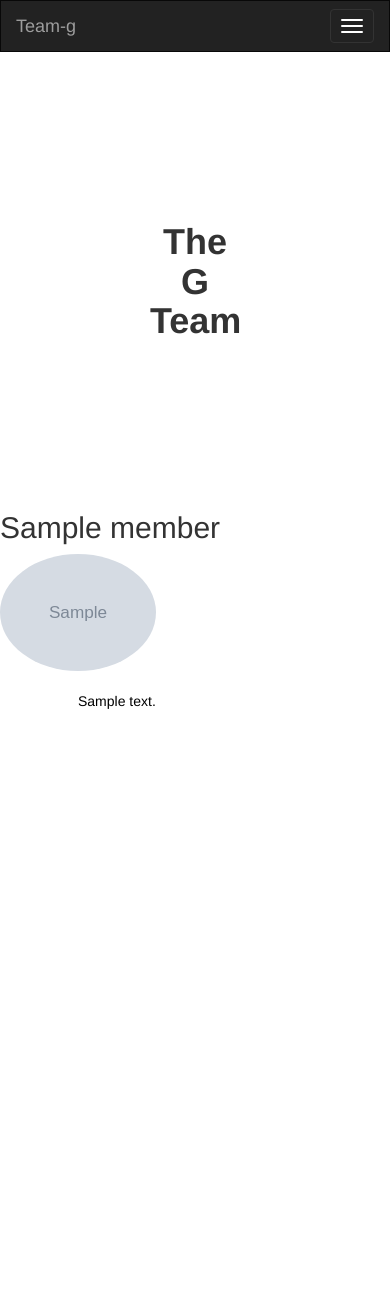
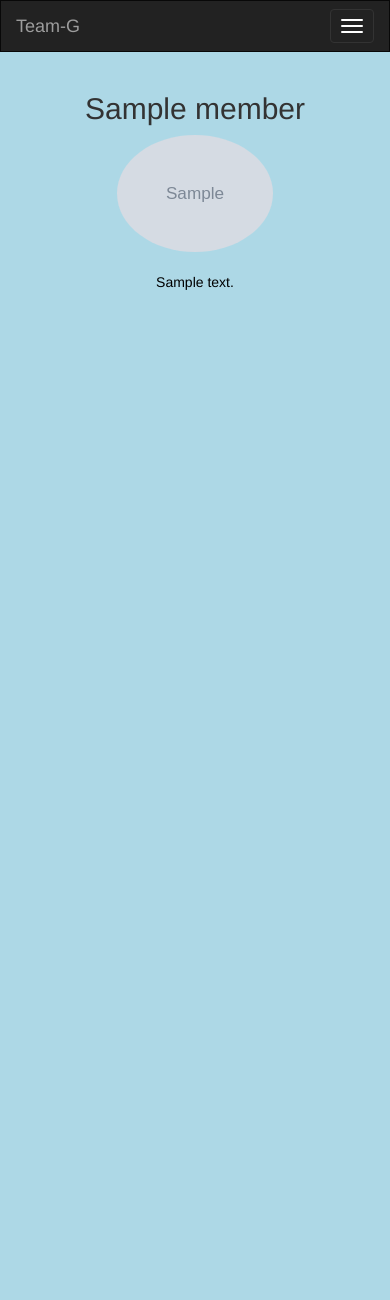
Before and after one commit to shefcodefirstgirls/2018-python-team-g-project, a Flask app: template templates/about.html in a window 390 px wide. Shown: the top 1300 px of the page. Before the commit the page ends 709 px from the top, so only its background shows below. Run offline with Flask 2, Linux system fonts and the light colour scheme; the template is opened without the code that fills it: most values are stand-ins (such as "Sample title", 1, 10 or a date in 2020); grey boxes marked "Sample" are stand-in pictures; some libraries are stand-ins or nearby versions.

Commit message:
fix about page and link css

```diff
--- a/app.py
+++ b/app.py
@@ -1,6 +1,7 @@
 import os
 import tweepy
-#import config #delete before deployment, but need it for local testing
+from graphiql_request import get_profiles
+import config #delete before deployment, but need it for local testing
 
 consumer_key = os.environ["twitter_consumer_key"]
 consumer_secret = os.environ["twitter_consumer_secret"]
@@ -12,16 +13,16 @@
 app = Flask("my_first_app")
 
 @app.route("/")
-def say_hello():
+def home():
     return render_template("index.html")
 
-@app.route("/<name>")
-def say_hello_to(name):
-    return render_template("hello.html", user=name)
+# @app.route("/<name>")
+# def say_hello_to(name):
+#     return render_template("hello.html", user=name)
 
-@app.route("/feedback", methods=["POST"])
-def get_feedback():
-    data = request.values
+# @app.route("/feedback", methods=["POST"])
+# def get_feedback():
+#     data = request.values
 
     return render_template("feedback.html", form_data=data)
 
--- a/static/app.css
+++ b/static/app.css
@@ -1,9 +1,10 @@
 h1 {
   font-family: Arial, sans-serif;
+  background-color: : red;
 }
 
 body {
-  background-color: pink;
+  background-color: lightblue;
 }
 
 nav ul {
@@ -17,3 +18,71 @@
   display: inline;
   margin-right: 20px;
 }
+
+
+/*About*/
+.about-container {
+    display: grid;
+    grid-template-rows: 2fr 2fr;
+    grid-template-columns: 1fr 1fr 1fr;
+    grid-template-areas:
+    "block block1 block2"
+    "block3 block4 block5";
+    grid-auto-columns: 1fr 1fr 1fr;
+    grid-auto-rows: 2fr 2fr;
+}
+
+@media screen and (max-width: 750px) {
+  .about-container {
+    grid-template-columns: repeat(2, 1fr);
+    grid-template-areas:
+    "block block1"
+    "block2 block3"
+    "block4 block5";
+    grid-auto-columns: 1fr 1fr;
+  }
+}
+
+@media screen and (max-width: 500px) {
+  .about-container {
+    grid-template-columns: minmax(220px, 1fr);
+    grid-template-areas:
+    "block"
+    "block1"
+    "block2"
+    "block3"
+    "block4"
+    "block5";
+  }
+}
+
+@supports not (display: grid) {
+  .about-container {
+    margin-bottom: 25px;
+  }
+}
+
+@media screen and (max-width: 500px) {
+  .blocks {
+    flex: 1 1 100%;
+  }
+}
+
+.block {
+  text-align: center;
+}
+
+/* About the site*/
+div.container4 {
+    height: 10em;
+    position: relative }
+div.container4 p {
+    margin: 0;
+    position: absolute;
+    top: 50%;
+    left: 50%;
+    margin-right: -50%;
+    transform: translate(-50%, -50%) }
+
+
+  }
--- a/templates/about.html
+++ b/templates/about.html
@@ -1,9 +1,5 @@
 {% include "header.html" %}
 
-<div class="header">
-  <h1 class="text-center" style="padding: 150px;"><strong>The G Team</strong>
-  </h1>
-</div>
   <div class="about-container">
     {% for member in members %}
       <div class="blocks block">
--- a/templates/header.html
+++ b/templates/header.html
@@ -5,29 +5,19 @@
   <meta charset="UTF-8">
   <meta name="viewport" content="width=device-width, initial-scale=1.0">
   <meta http-equiv="X-UA-Compatible" content="ie=edge">
-  <title>First Flask app</title>
-  <link rel="stylesheet" href="{{ url_for('static', filename='app.css') }}">
+  <title>Team G</title>
+
   <!--link to bootstrap-->
-    <!-- '../'' is to direct it to look back to main-->
-    <link href="{{ url_for('static', filename='css/bootstrap.css') }}" rel='stylesheet'>
+    <link href="{{ url_for('static', filename='bootstrap.css') }}" rel='stylesheet'>
   <!--link to jquery-->
     <script src="https://code.jquery.com/jquery-3.1.1.min.js"></script>
-    <script src="{{ url_for('static', filename='js/bootstrap.min.js') }}"></script>
-    <!--Title on tab bar-->
-    <meta name="viewport" content="width=device-width, initial-scale=1.0">
-    <!-- JS autocomplete file -->
-    <script src="{{ url_for('static', filename='EasyAutocomplete-1.3.5/jquery.easy-autocomplete.min.js') }}"></script>
-    <!-- CSS autocomplete file -->
-    <link rel="stylesheet" href="{{ url_for('static', filename='EasyAutocomplete-1.3.5/easy-autocomplete.min.css') }}">
-  <!--Glyphicon-->
-    <meta name="viewport" content="width=device-width, initial-scale=1">
+    <script src="{{ url_for('static', filename='bootstrap.min.js') }}"></script>
       <!--link to stylesheet-->
-
       <link rel="stylesheet" href="https://maxcdn.bootstrapcdn.com/bootstrap/3.3.7/css/bootstrap.min.css">
       <script src="https://maxcdn.bootstrapcdn.com/bootstrap/3.3.7/js/bootstrap.min.js"></script>
-    <link rel='stylesheet' type='text/css' href="{{ url_for('static', filename='css/stylesheet.css') }}">
-    <script src="{{url_for('static', filename='js/drugs.js')}}"></script>
-    <link rel="icon" href="{{ url_for('static', filename='Pills128.png') }}" sizes="any" type="image/png">
+      <link rel='stylesheet' type='text/css' href="{{ url_for('static', filename='app.css') }}">
+    <!-- favicon -->
+<!--     <link rel="icon" href="{{ url_for('static', filename='') }}" sizes="any" type="image/png"> -->
 </head>
 
 <body>
@@ -36,7 +26,7 @@
   <nav class="navbar navbar-inverse">
     <div class="container-fluid">
       <div class="navbar-header">
-        <a class="navbar-brand">Team-g</a>
+        <a class="navbar-brand">Team-G</a>
         <button type="button" class="navbar-toggle" data-toggle="collapse" data-target=".navbar-collapse">
                     <span class="sr-only">Toggle navigation</span>
                     <span class="icon-bar"></span>
@@ -46,7 +36,7 @@
       </div>
       <div class="collapse navbar-collapse" role="navigation">
       <ul class="nav navbar-nav">
-        <li class="active">
+        <li>
           <a href="{{url_for('home')}}">Home</a>
         </li>
         <li>
```
Also changed, not shown: 1 other file.
